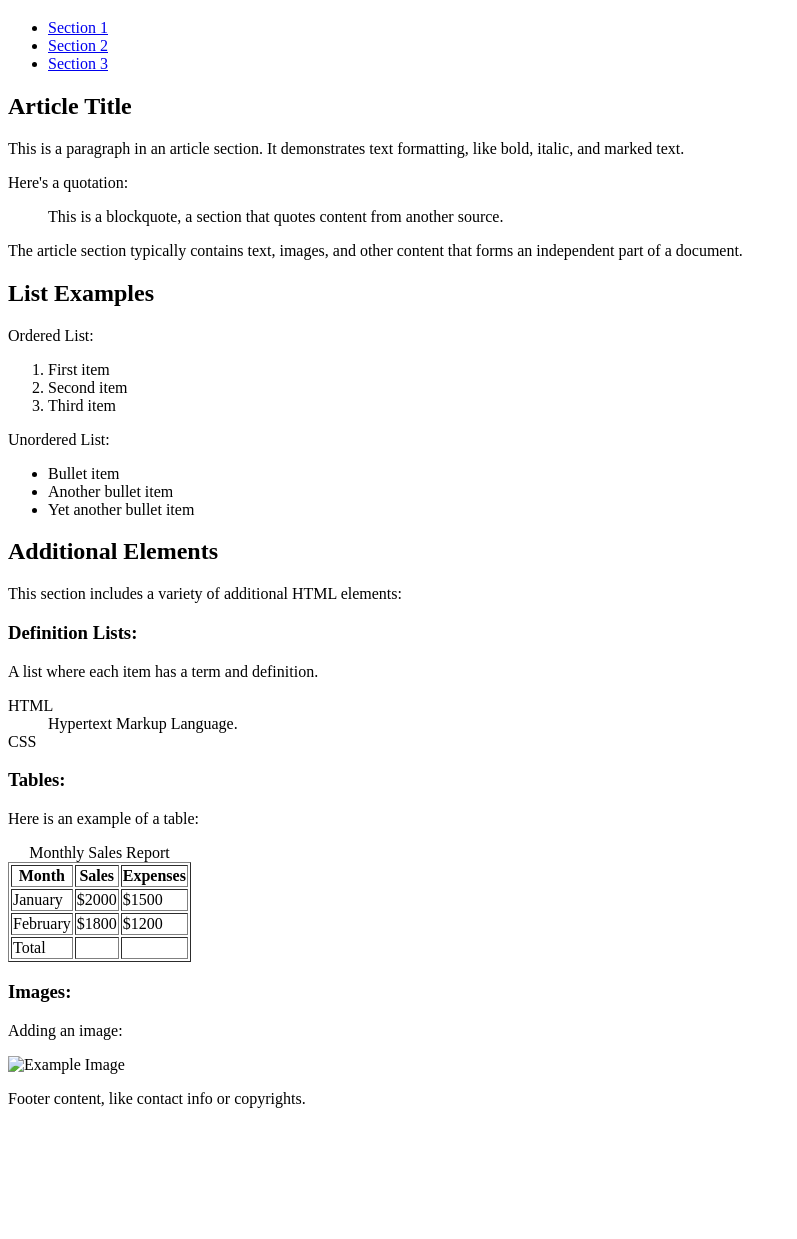
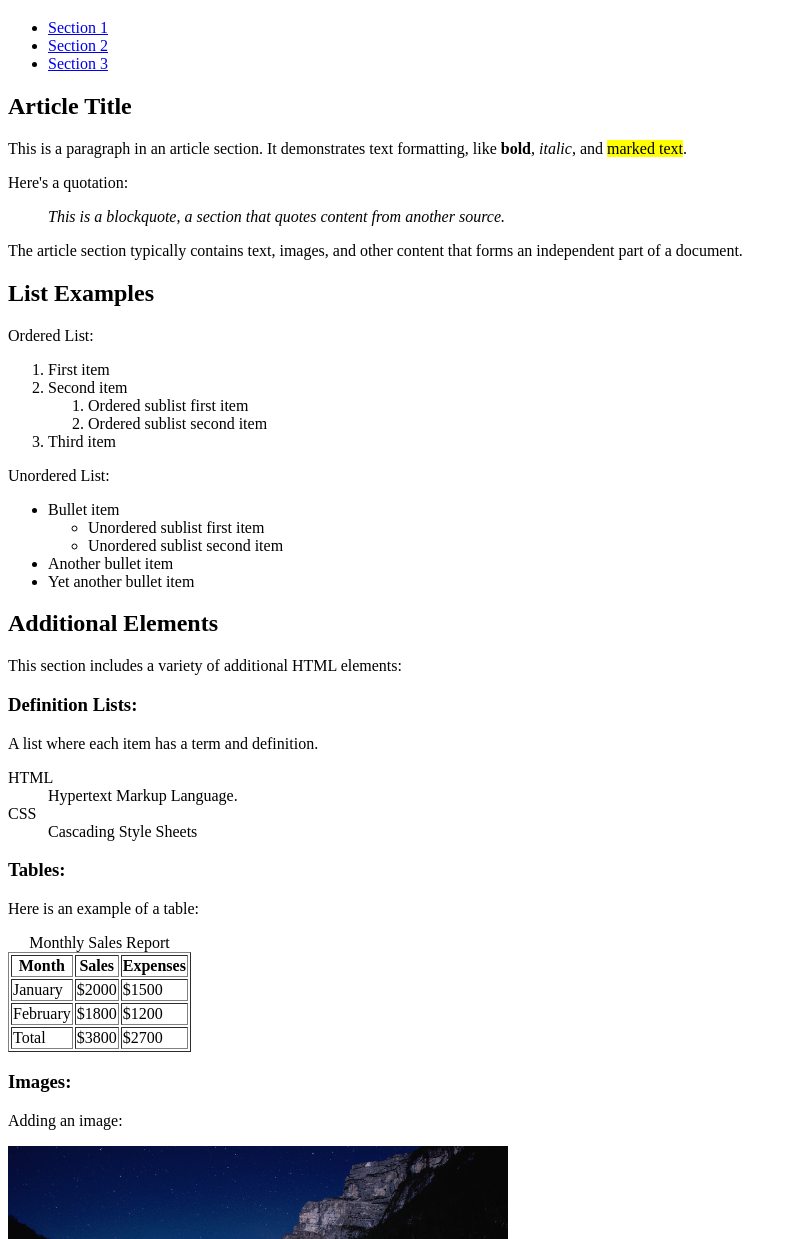
Before and after one commit to Peepsdub/Lab2, a plain HTML site: page news.html in a window 1280 px wide. Shown: the part 61-1300 px from the top of the page, without its empty margins (0-797 px from the left). Before the commit the page ends 1185 px from the top, so only its background shows below. Drawn offline with Linux system fonts and the light colour scheme.

Commit message:
News html with all comments resolved

```diff
--- a/news.html
+++ b/news.html
@@ -12,6 +12,11 @@ Description : A simple HTML file.
 <head>
     <title>Comprehensive HTML Page</title>
 	<!--Copy and paste remaining tags of the head section from images.html file.-->
+    <meta charset="UTF-8">
+    <meta name="description" content="An HTML example with img tags">
+    <meta name="keywords" content="HTML, Web Development, Example, img">
+    <meta name="author" content="Mahdi Ansari, William Arthur Philip Louis">
+    <link rel="shortcut icon" href="favicon.ico" type="image/x-icon">
 </head>
 <body>
 
@@ -31,7 +36,7 @@ Description : A simple HTML file.
         <article>
             <h2>Article Title</h2>
 
-			<p>This is a paragraph in an article section. It demonstrates text formatting, like bold, italic, and marked text.</p>
+			<p>This is a paragraph in an article section. It demonstrates text formatting, like <b>bold</b>, <i>italic</i>, and <mark>marked text</mark>.</p>
 			<!-- To emphasize specific words in the paragraph, apply appropriate HTML tags:
 			<strong> or <b> for bold text,
 			<em> or <i> for italic text, and
@@ -40,7 +45,7 @@ Description : A simple HTML file.
 
             <p>Here's a quotation:</p>
             <blockquote cite="http://example.com">
-                This is a blockquote, a section that quotes content from another source.
+                <i>This is a blockquote, a section that quotes content from another source.</i>
             </blockquote>
             <p>The article section typically contains text, images, and other content that forms an independent part of a document.</p>
         </article>
@@ -53,12 +58,20 @@ Description : A simple HTML file.
             <li>First item</li>
             <li>Second item</li>
 			<!--Make a sub-ordered list here-->
+            <ol>
+                <li>Ordered sublist first item</li>
+                <li>Ordered sublist second item</li>
+            </ol>
             <li>Third item</li>
         </ol>
         <p>Unordered List:</p>
         <ul>
             <li>Bullet item</li>
 			<!--Make a sub-unordered list here-->
+            <ul>
+                <li>Unordered sublist first item</li>
+                <li>Unordered sublist second item</li>
+            </ul>
             <li>Another bullet item</li>
             <li>Yet another bullet item</li>
         </ul>
@@ -74,7 +87,7 @@ Description : A simple HTML file.
             <dt>HTML</dt>
             <dd>Hypertext Markup Language.</dd>
 			<dt>CSS</dt>
-            <dd><!--Add CSS definition here--></dd>
+            <dd><!--Add CSS definition here-->Cascading Style Sheets <!--sourced from AT Internet. (n.d.). What does CSS mean and what is its definition? Glossary. Retrieved January 24, 2024, from https://www.atinternet.com/en/glossary/css/---></dd>
         </dl>
 
 
@@ -104,21 +117,22 @@ Description : A simple HTML file.
 			<tfoot>
 				<tr>
 					<td>Total</td>
-					<td><!--Put column total here--></td>
-					<td><!--Put column total here--></td>
+					<td><!--Put column total here-->$3800</td>
+					<td><!--Put column total here-->$2700</td>
 				</tr>
 			</tfoot>
         </table>
 
 		<h3>Images:</h3>
         <p>Adding an image:</p>
-        <img src="example.jpg" alt="Example Image"> <!--Fix addressing issue-->
+        <img src="images/example.jpg" alt="Example Image" width="500"> <!--Fix addressing issue-->
     </section>
 
     <footer>
-        <p>Footer content, like contact info or copyrights.</p>
+        <!-- <p>Footer content, like contact info or copyrights.</p> -->
 		<!--Comment out the above p tag and add a new p tag under this comment.
 			The new p tag must contain {Copy right + your names}.-->
+        <p>Copy right Muhammad Ahmed, Petr Dubovsky</p>
     </footer>
 </body>
 </html>
```
